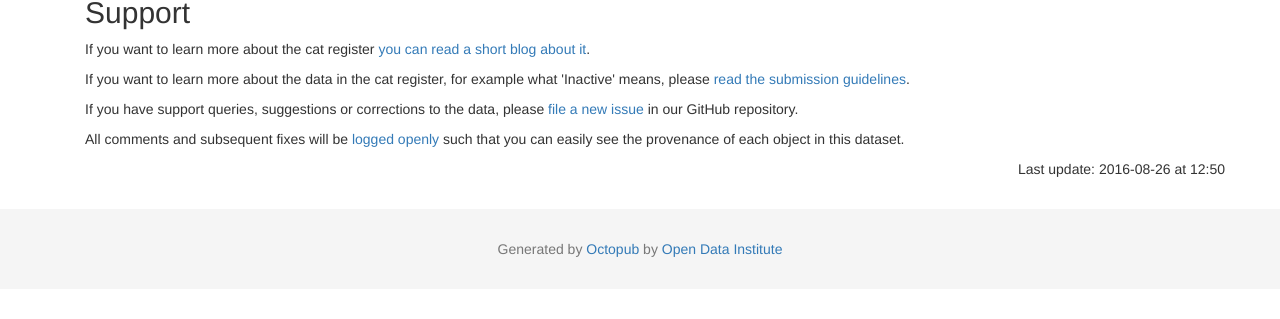
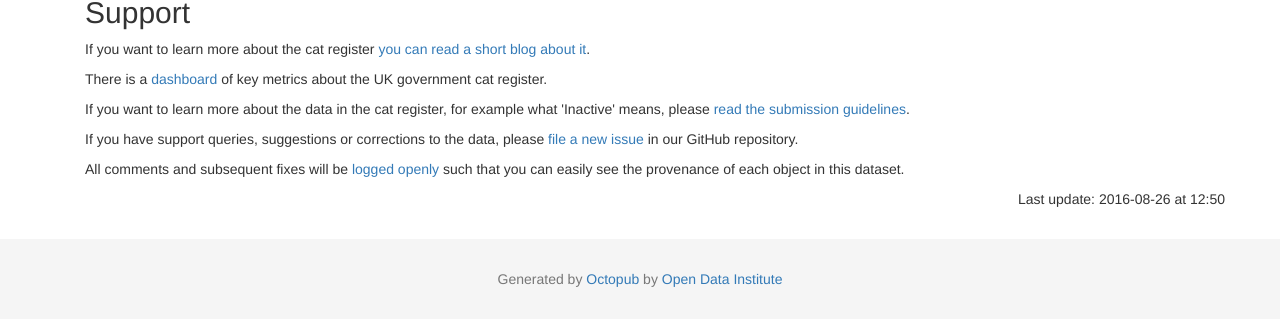
Before and after one commit to peterkwells/uk-government-cats, a Jekyll site: the page built from index.html, in a window 1280 px wide, cut to the strip 681-1000 px from the top of the page. Built offline with Jekyll 4.4.1, drawn with Linux system fonts in a browser that asks for light colours; nearby versions of some CDN libraries; comment, search, counter and statistics services are not loaded; before the commit the page ends 970 px from its top, so only the background shows below that.

Commit message:
Link to dashboard

```diff
--- a/index.html
+++ b/index.html
@@ -91,6 +91,8 @@ layout: default
 
    <p>If you want to learn more about the cat register <a href="https://medium.com/@peterkwells/gov-cats-f143d4a7407b#.26x8cgrre" target="_blank">you can read a short blog about it</a>.</p>
 
+<p>There is a <a href="https://peterkwells.github.io/uk-govt-cat-dashboard/" target="_blank">dashboard</a> of key metrics about the UK government cat register.</p>
+
     <p>If you want to learn more about the data in the cat register, for example what 'Inactive' means, please <a href="https://github.com/peterkwells/uk-government-cats/blob/gh-pages/README.md" target="_blank">read the submission guidelines</a>.</p>
 
     <p>If you have support queries, suggestions or corrections to the data, please <a href="{{ site.github.issues_url }}" target="_blank">file a new issue</a> in our GitHub repository.</p>
```
